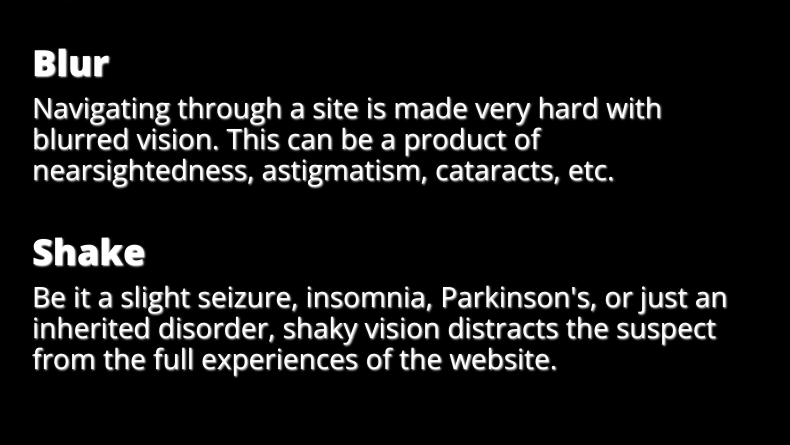
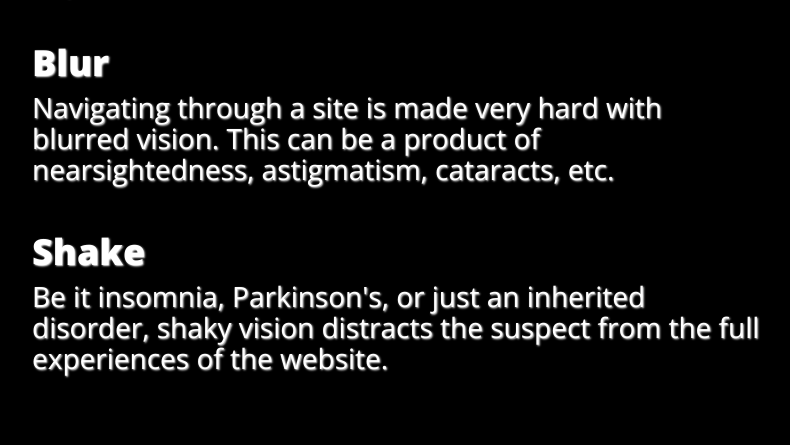
Before and after one commit to StephenASC4/projectsync, a website: page index.html in a window 1280 px wide. Shown: the part 808-1253 px from the top of the page, without its empty margins (243-1033 px from the left). Drawn offline with nearby package versions, Linux system fonts and the light colour scheme.

Commit message:
Update index.html

```diff
--- a/index.html
+++ b/index.html
@@ -95,7 +95,7 @@
                 Shake
               </h2>
               <h3 class="post-subtitle">
-                Be it a slight seizure, insomnia, Parkinson's, or just an inherited disorder, shaky vision distracts the suspect from the full experiences of the website.
+                Be it insomnia, Parkinson's, or just an inherited disorder, shaky vision distracts the suspect from the full experiences of the website.
               </h3>
             </a>
         </div>
```
